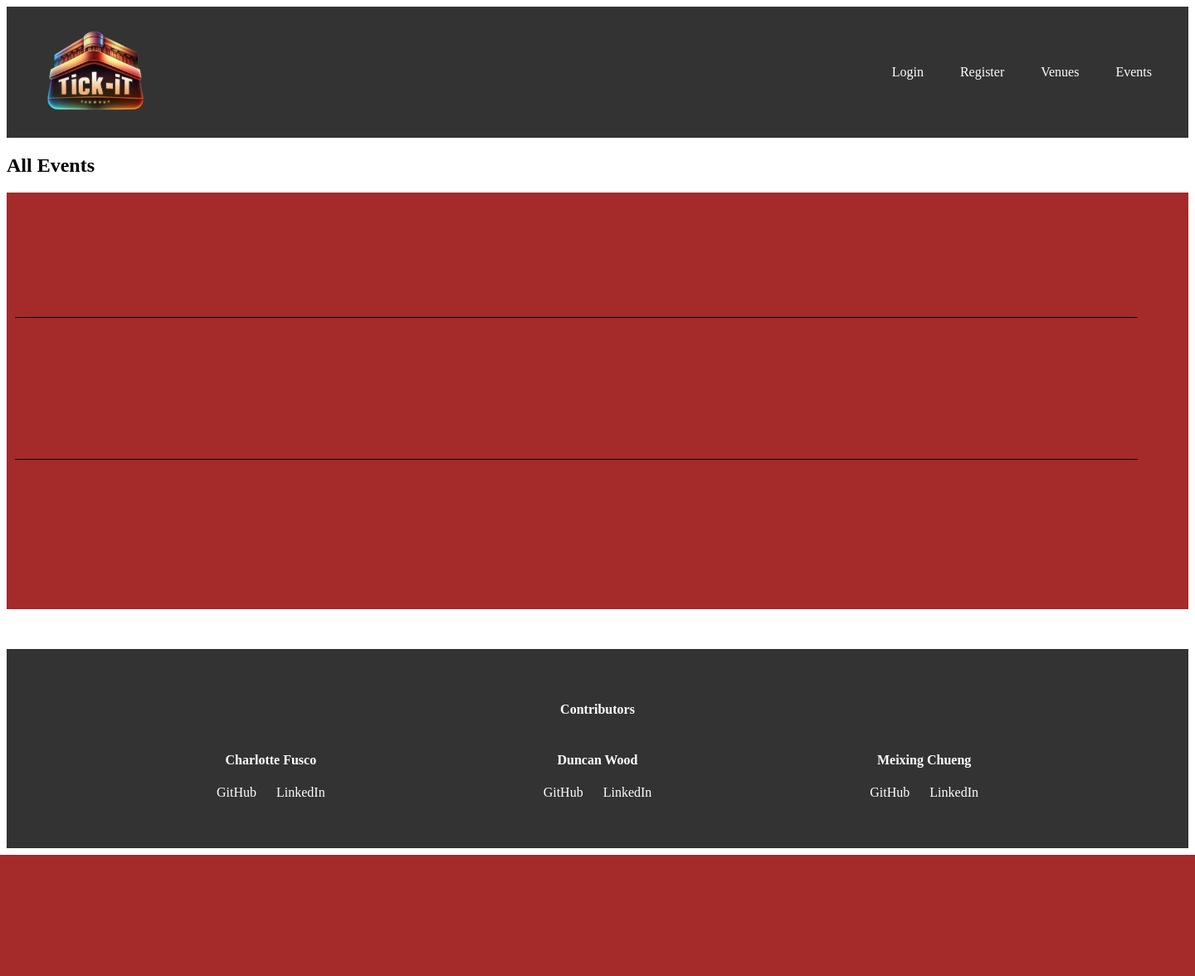
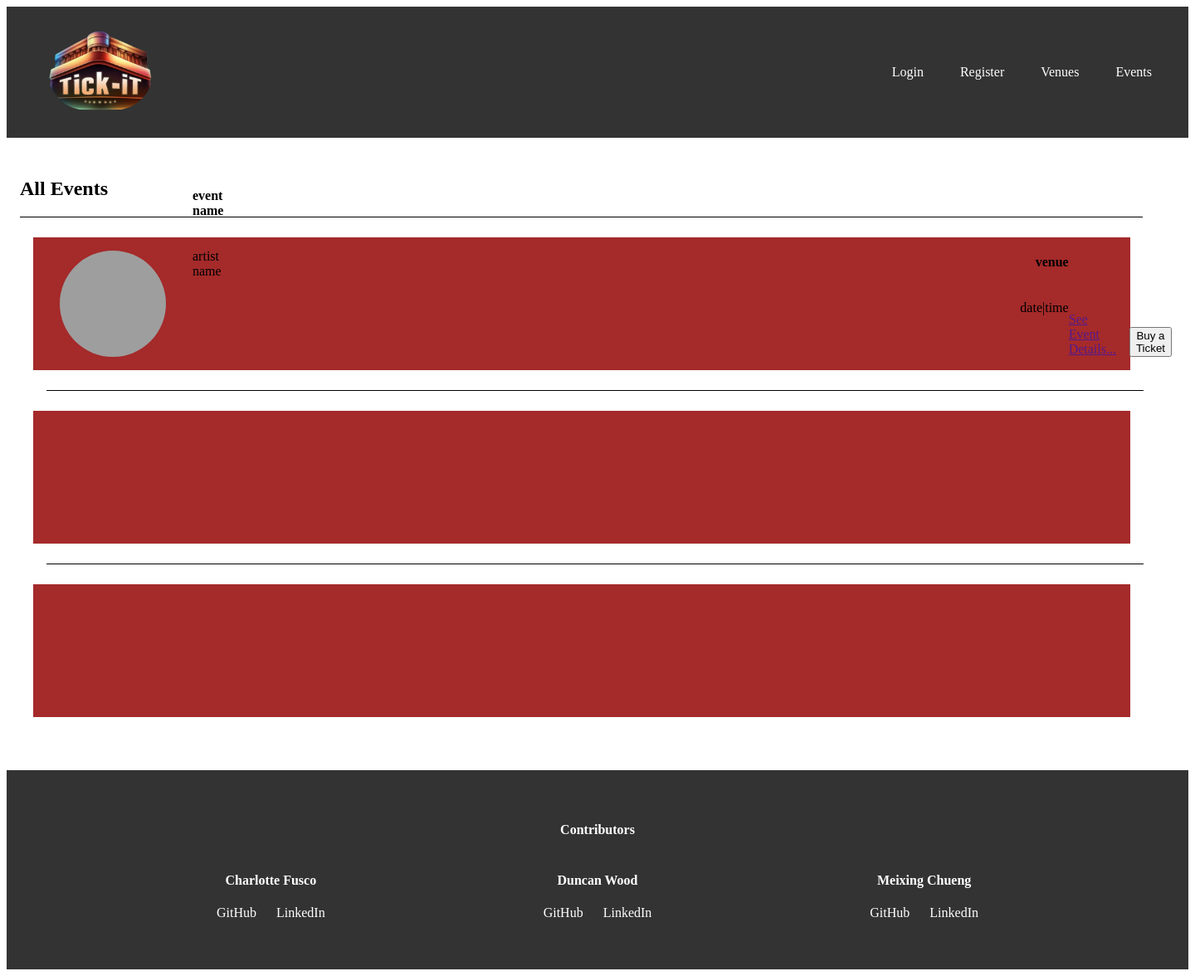
Before and after one commit to nezcodin/Tick-iT-Hackathon, a Django app: page /events/ in a window 1440 px wide. Shown: the whole page at 83% size. Before the commit the page ends 1030 px from the top, so only its background shows below. Run offline with Django 4.2, Linux system fonts and the light colour scheme; grey boxes are pictures that could not be loaded.

Commit message:
working on events page

```diff
--- a/tickit_project/tickit/static/events.css
+++ b/tickit_project/tickit/static/events.css
@@ -1,19 +1,79 @@
+h2 {
+  margin-top: 3rem;
+  margin-left: 1rem;
+}
+
 hr.line {
   height: 1px;
   border: 0;
   background-color: black;
   width: 95%;
-  margin-left: 10px;
-  margin-bottom: 20px;
-  margin-top: -10px;
+  margin-left: 1rem;
 }
 
 .event {
   background-color: brown;
   height: 10rem;
-  width: 80%;
+  width: 95%;
+  margin-bottom: 1rem;
+  margin-top: 1rem;
+  display: flex;
 }
 
 .events-container {
-  background-color: brown;
+  display: flex;
+  flex-direction: column;
+  margin-left: 2rem;
 }
+
+.image-container {
+  display: flex;
+  align-items: center;
+  justify-content: center;
+}
+
+img {
+  height: 8rem;
+  width: 8rem;
+  border-radius: 10rem;
+  margin-left: 2rem;
+}
+
+.details-container {
+  display: flex;
+  margin-left: 2rem;
+  height: 10rem;
+  width: 95%;
+}
+
+.event-name {
+  display: flex;
+  flex-direction: column;
+  margin-top: -5rem;
+}
+
+.event-venue {
+  display: flex;
+  flex-direction: column;
+  align-items: flex-end;
+  margin-left: 60rem;
+  margin-top: 0rem;
+}
+
+.button-container {
+  display: flex;
+  align-items: flex-end;
+  margin-right: 1rem;
+  margin-bottom: 1rem;
+}
+
+.link {
+  display: flex;
+  align-items: flex-end;
+  margin-right: 1rem;
+  margin-bottom: 1rem;
+}
+
+button {
+  margin-top: 0.5rem;
+}
--- a/tickit_project/tickit/templates/events.html
+++ b/tickit_project/tickit/templates/events.html
@@ -6,23 +6,39 @@
   </head>
 
   <body>
-
     <h2>All Events</h2>
-
+    <hr class="line">
     <div class="events-container">
       <div class="event">
-
+        <div class="image-container">
+          <img src="https://images.pexels.com/photos/268533/pexels-photo-268533.jpeg?cs=srgb&dl=pexels-pixabay-268533.jpg&fm=jpg">
+        </div>
+        <div class="details-container">
+          <div class="event-name">
+            <h4>event name</h4>
+            <p>artist name</p>
+          </div>
+          <div class="event-venue">
+            <h4>venue</h4>
+            <p>date|time</p>
+          </div>
+        </div>
+        <div class="link">
+          <a href=''>See Event Details...</a>
+        </div>
+        <div class="button-container">
+          <button>Buy a Ticket</button>
+        </div>
       </div>
-      <hr class="line"></hr>
+      <hr class="line">
       <div class="event">
-
+        <!-- Add content for second event -->
       </div>
-      <hr class="line"></hr>
+      <hr class="line">
       <div class="event">
-
+        <!-- Add content for third event -->
       </div>
     </div>
-
   </body>
 
   {% endblock %}
```
